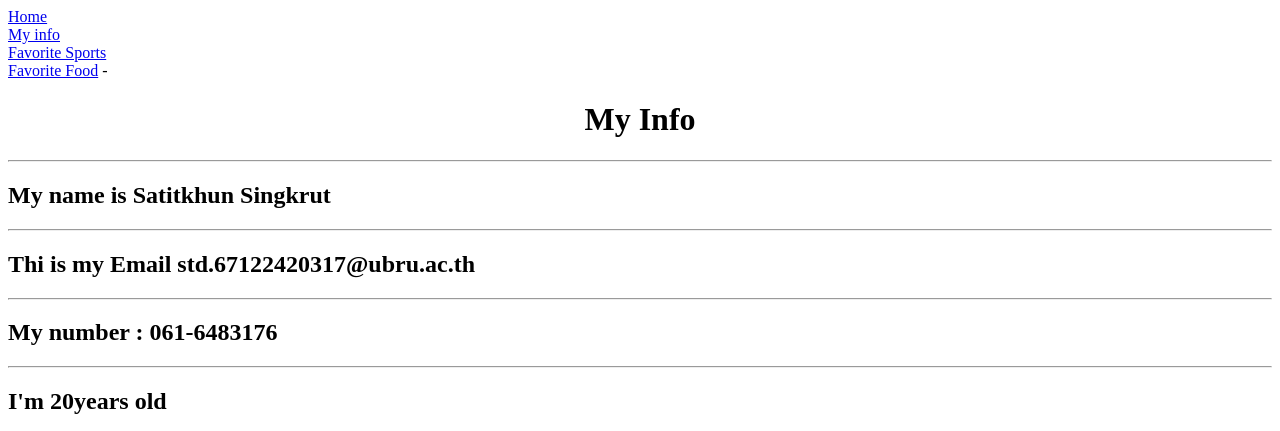
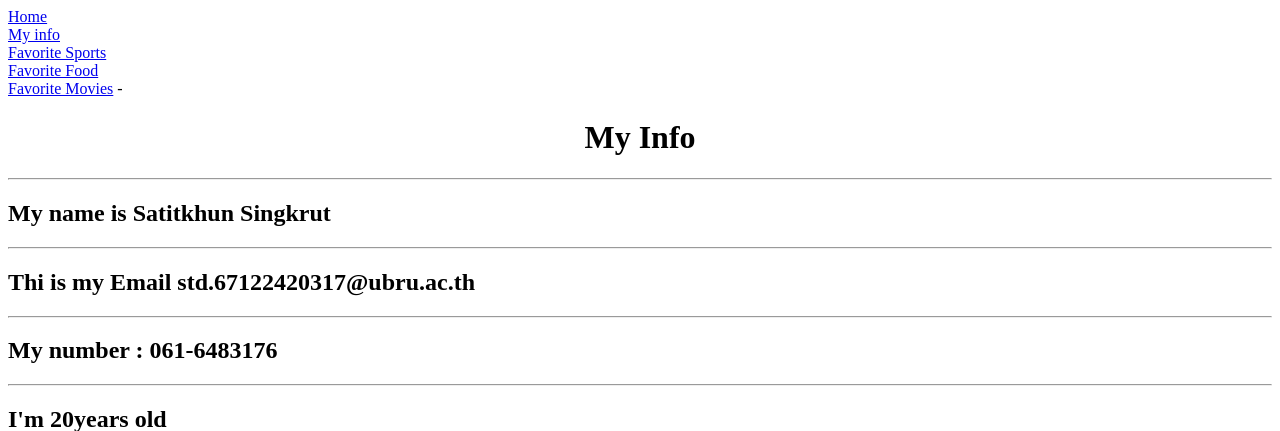
Before and after one commit to Jiu10086/flask-template-Jiu, a Flask app: page /user/info in a window 1280 px wide. Shown: the top 431 px of the page. Run offline with Flask 3, Linux system fonts and the light colour scheme.

Commit message:
add new my favorite movies+new layout

```diff
--- a/server.py
+++ b/server.py
@@ -27,5 +27,12 @@ def fav_food():
                          foods = foods)
 
 
+@app.route('/favorite/movie')
+def movies():
+  movies = ['วันนี้วันไหนยังไงก็เธอ','ตำนานจั้งไห่','แอบรักให้เธอรู้','มาราธอน','รักแห่งสยาม']
+  return render_template('favorite_movie.html',
+                         title='My Favorite Movies Page',
+                         movies = movies)
+
 if __name__ == '__main__':
   app.run(debug=True)
--- a/templates/layout.html
+++ b/templates/layout.html
@@ -14,6 +14,8 @@
   <a href="/favorite/sports">Favorite Sports</a>
   <br>
   <a href="/favorite/food">Favorite Food</a>
+  <br>
+  <a href="/favorite/movie">Favorite Movies</a>
 
 
 
```
Also changed, not shown: templates/favorite_movie.html (added, +15 -0 lines).
